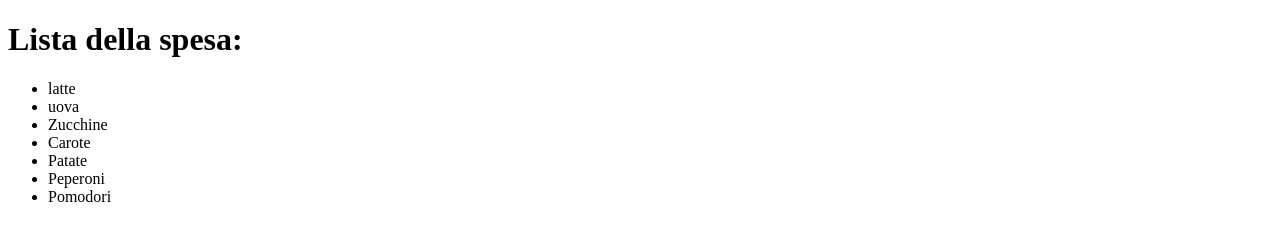
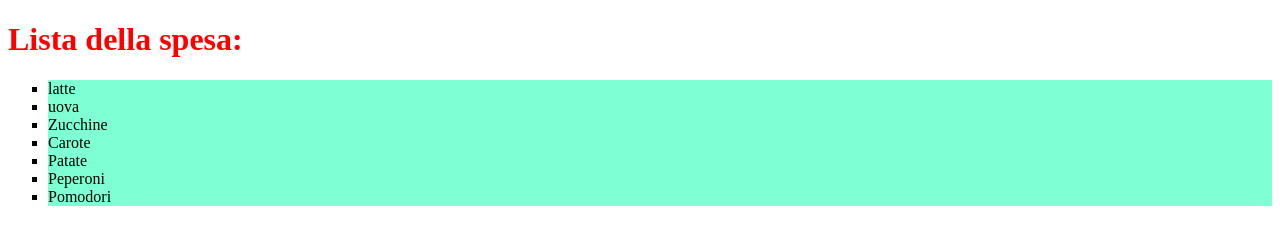
Before and after one commit to valeallo/esercizioGit, a plain HTML site: page index.html in a window 1280 px wide. Drawn offline with Linux system fonts and the light colour scheme.

Commit message:
personalizzato i tag con css

```diff
--- a/index.html
+++ b/index.html
@@ -6,6 +6,15 @@
     <meta charset="UTF-8">
     <meta http-equiv="X-UA-Compatible" content="IE=edge">
     <meta name="viewport" content="width=device-width, initial-scale=1.0">
+    <style>
+        h1{
+            color: red;
+        }
+         li{
+            background-color: aquamarine;
+            list-style-type: square;
+         }
+    </style>
     <title>Document</title>
 </head>
 
```
